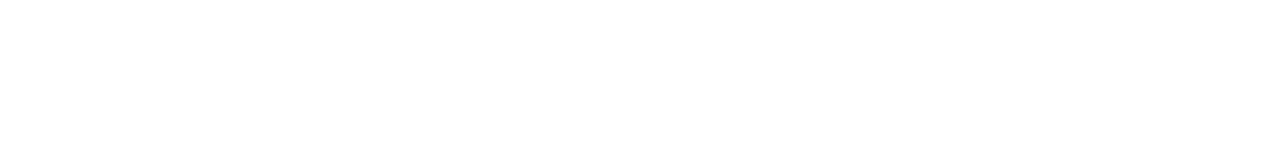
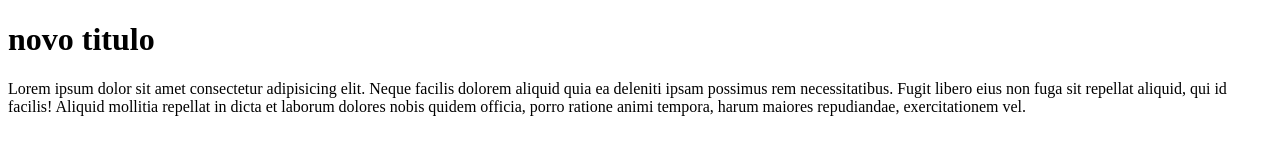
Before and after one commit to joaonasc77/workshop-gitflow, a plain HTML site: page index.html in a window 1280 px wide. Drawn offline with Linux system fonts and the light colour scheme.

Commit message:
adicionando texto #3

```diff
--- a/index.html
+++ b/index.html
@@ -8,6 +8,11 @@
     <title>Workshop</title>
 </head>
 <body>
-
+    <div>
+        <h1>novo titulo</h1>
+        <p1>
+            Lorem ipsum dolor sit amet consectetur adipisicing elit. Neque facilis dolorem aliquid quia ea deleniti ipsam possimus rem necessitatibus. Fugit libero eius non fuga sit repellat aliquid, qui id facilis! Aliquid mollitia repellat in dicta et laborum dolores nobis quidem officia, porro ratione animi tempora, harum maiores repudiandae, exercitationem vel.
+        </p1>
+    </div>
 </body>
 </html>
```
